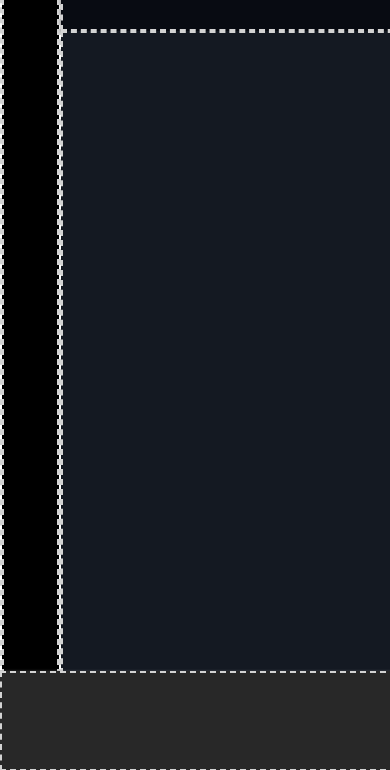
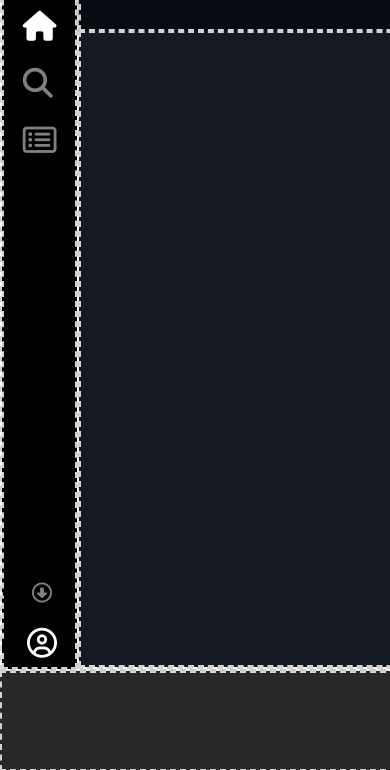
Before and after one commit to EmanueleManno/html-css-spotifyweb, a plain HTML site: page index.html in a window 390 px wide. Shown: the part 73-843 px from the top of the page. Drawn offline with Linux system fonts and the light colour scheme.

Commit message:
Sidebar Media Query

```diff
--- a/index.html
+++ b/index.html
@@ -26,7 +26,22 @@
     <!--Contenitore in alto comprendente Sidebar,Corpo della pagina e intestazione-->
     <div class="container up-container border">
         <!--Sidebar della pagina-->
-        <div class="sidebar border"></div>
+        <div class="sidebar border">
+            <div class="sidebar-up">
+                <ul>
+                    <li><i class="fa-brands fa-spotify" style="color: #ffffff;"></i></li>
+                    <li><i class="fa-solid fa-house" style="color: #ffffff;"></i></li>
+                    <li><i class="opacity fa-solid fa-magnifying-glass" style="color: #ffffff;"></i></li>
+                    <li><i class="opacity fa-regular fa-rectangle-list" style="color: #ffffff;"></i></li>
+                </ul>
+            </div>
+            <div class="sidebar-down">
+                <ul>
+                    <li><i class="opacity fa-regular fa-circle-down" style="color: #ffffff;"></i><span class="none grey normal-size">Installa App</span></li>
+                    <li><i class="fa-regular fa-circle-user" style="color: #ffffff;"></i><span class="none white normal-size">John Doe</span></li>
+                </ul>
+            </div>
+        </div>
         <!--Corpo principale della pagina-->
         <main class="border">
             <!--Intestazione della pagina-->
@@ -35,7 +50,7 @@
             <div class="content border"></div>
         </main>
     </div>
-    <!--Footer della pagina-->
-    <footer class="container border"></footer>
+   <!--Footer della pagina-->
+   <footer class="container border"></footer>
 </body>
 </html>
--- a/style.css
+++ b/style.css
@@ -20,21 +20,43 @@ font-family: 'Montserrat', sans-serif;
     border: 2px dashed lightgray;
 }
 
+.opacity {
+    opacity: 0.5;
+}
+
+.none {
+    display: none;
+}
+
+.grey {
+    color: grey;
+}
+
+.white {
+    color:white
+}
+
 /*DIVISIONE INIZIALE DEI CONTENITORI*/
 .up-container {
     display: flex;
     width: 100%;
-    min-height: 1000px;
+    min-height: calc(100vh - 100px);
     overflow: auto;
 }
 
 .sidebar {
-    flex-basis: 10%;
+    flex-basis: 15%;
+    max-width: 75px;
     background-color: rgb(0,0,0);
+    display: flex;
+    flex-direction: column;
+    justify-content: space-between;
+    align-items: center;
 }
 
 main {
-    flex-basis: 90%;
+    flex-basis: 85%;
+    width: 100%;
     display: flex;
     flex-direction: column;
 }
@@ -62,6 +84,35 @@ footer {
     right: 0;
 }
 
+/*SIDEBAR*/
+.sidebar-up > ul > li {
+    font-size: 30px;
+    padding-top: 20px;
+    padding-left: 5px;
+    padding-right: 5px;
+}
+
+.sidebar-down > ul > li:last-child {
+    font-size: 30px;
+    padding-top: 20px;
+    padding-bottom: 5px;
+    padding-left: 5px;
+}
+
+.sidebar-down > ul > li:first-child {
+    font-size: 20px;
+    padding-left: 10px;
+}
+
+.normal-size {
+    font-size: 15px;
+    font-weight: bold;
+    padding-left: 10px;
+}
+
+.sidebar-down {
+    width: fit-content;
+}
 
 /*MEDIA QUERY PER SCHERMO DA 576PX A 768PX*/
 @media screen and (min-width: 768px) {
@@ -69,12 +120,13 @@ footer {
         min-width: 700px;
     }
 
-    .sidebar {
-        flex-basis: 25%;
+    .none {
+        display: inline;
     }
 
-      main {
-         flex-basis: 75%;
+    .sidebar {
+        min-width: 200px;
+        max-width: 200px;
     }
 }
 
```
